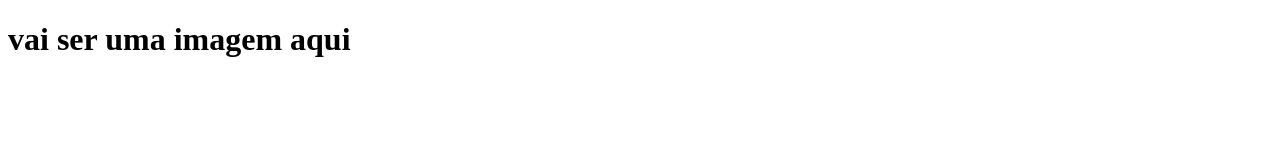
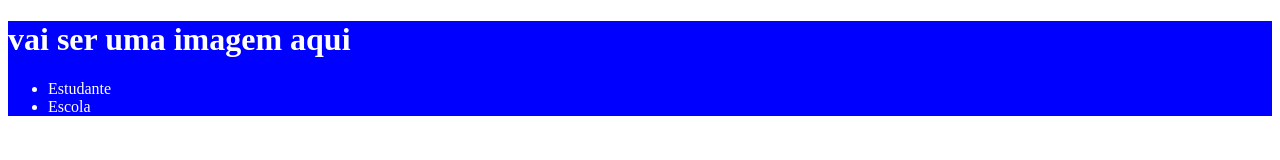
Before and after one commit to LFRogalski/site-escola442, a plain HTML site: page index.html in a window 1280 px wide. Drawn offline with Linux system fonts and the light colour scheme.

Commit message:
Add files via upload

```diff
--- a/index.html
+++ b/index.html
@@ -5,8 +5,15 @@
     <meta http-equiv="X-UA-Compatible" content="IE=edge">
     <meta name="viewport" content="width=device-width, initial-scale=1.0">
     <title>Document</title>
+    <link rel="stylesheet" href="style.css">
 </head>
 <body>
+    <header>
 <h1>vai ser uma imagem aqui</h1>
+<ul>
+    <li>Estudante</li>
+    <li>Escola</li>
+</ul>
+</header>
 </body>
 </html>
--- a/style.css
+++ b/style.css
@@ -0,0 +1,4 @@
+header{
+background-color: blue;
+color: white;
+}
```
